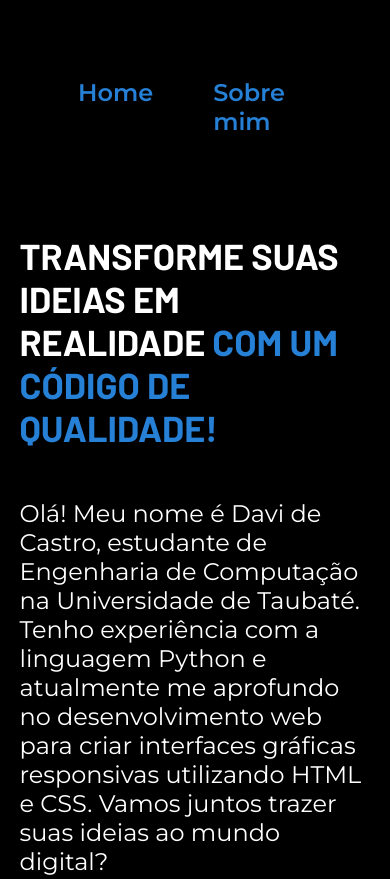
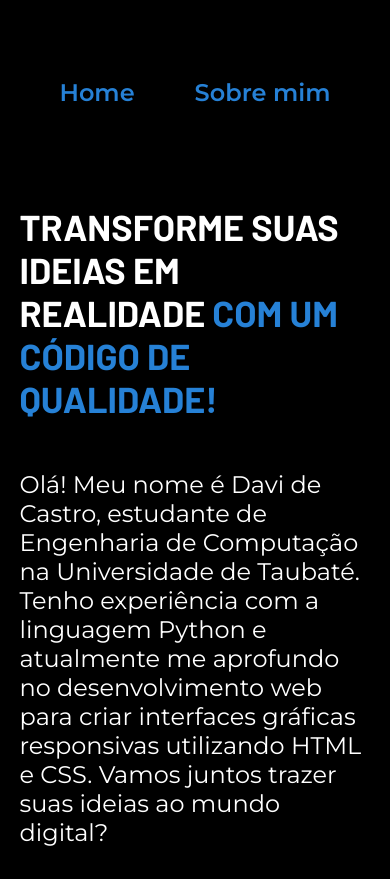
Before and after one commit to Davi1403/MyFirstPortifolio, a plain HTML site: page index.html in a window 390 px wide. Shown: the top 879 px of the page. Drawn offline with Linux system fonts and the light colour scheme.

Commit message:
FixHeader

```diff
--- a/style.css
+++ b/style.css
@@ -114,7 +114,7 @@ body{
 @media (max-width: 1100px){
 
     .cabecalho{
-        padding: 20%;
+        padding: 20% 0 20% 0;
     }
 
     .cabecalho__menu{
```
